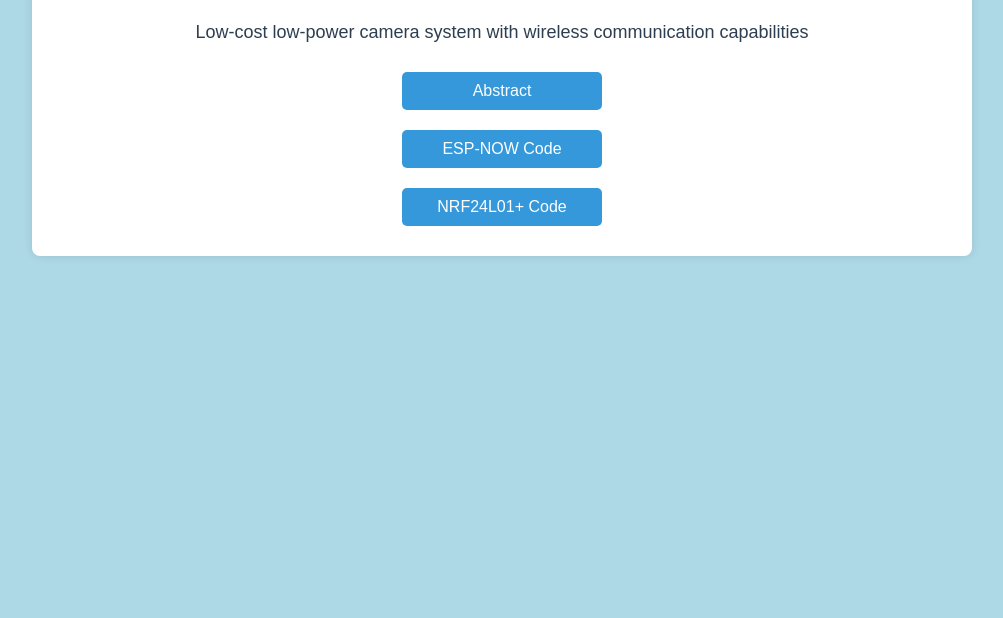
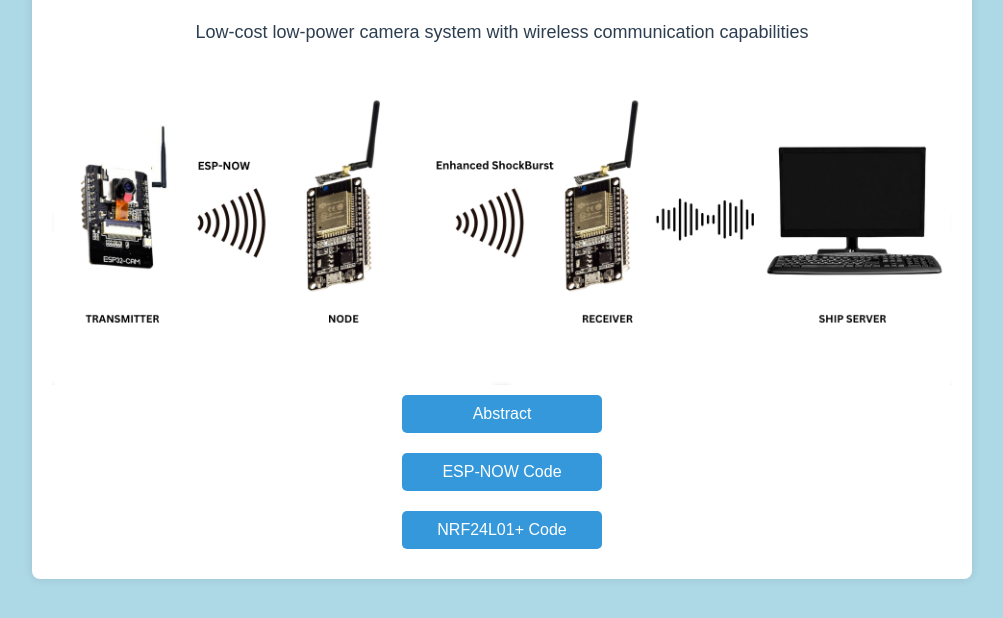
Before and after one commit to S1rEBrum/camera_project, a plain HTML site: page index.html in a window 1280 px wide. Shown: the part 146-764 px from the top of the page, without its empty margins (138-1141 px from the left). Drawn offline with Linux system fonts and the light colour scheme.

Commit message:
Update index.html

```diff
--- a/index.html
+++ b/index.html
@@ -73,6 +73,7 @@
     <div class="container">
         <h1>Forest Camera for Cargo Ships</h1>
         <h2>Low-cost low-power camera system with wireless communication capabilities</h2>
+        <img src="/assets/design1.png" alt="Design Image" style="display: block; margin: 0 auto; max-width: 100%;">
         <div class="button-container">
             <button class="button" onclick="toggleContent()">Abstract</button>
             <div class="hidden-content" id="hidden-content">
```
